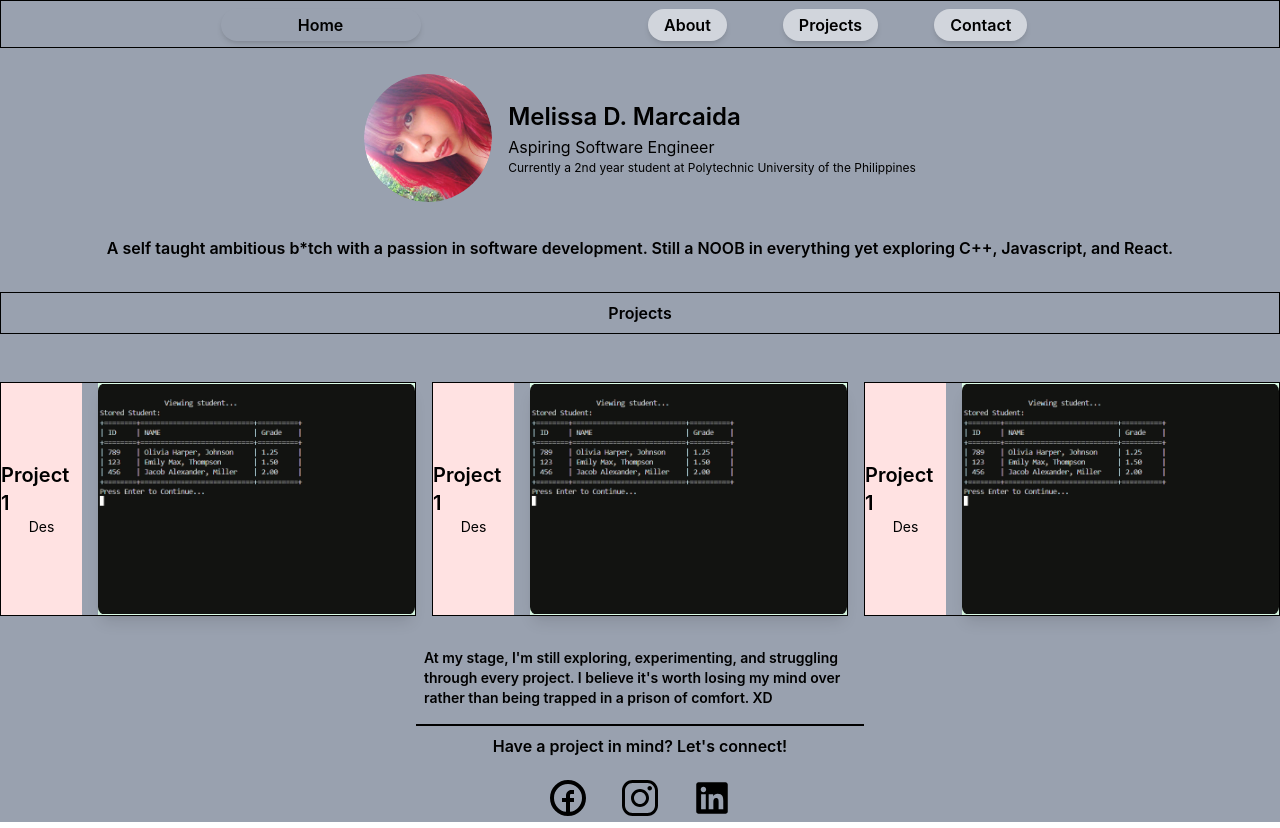
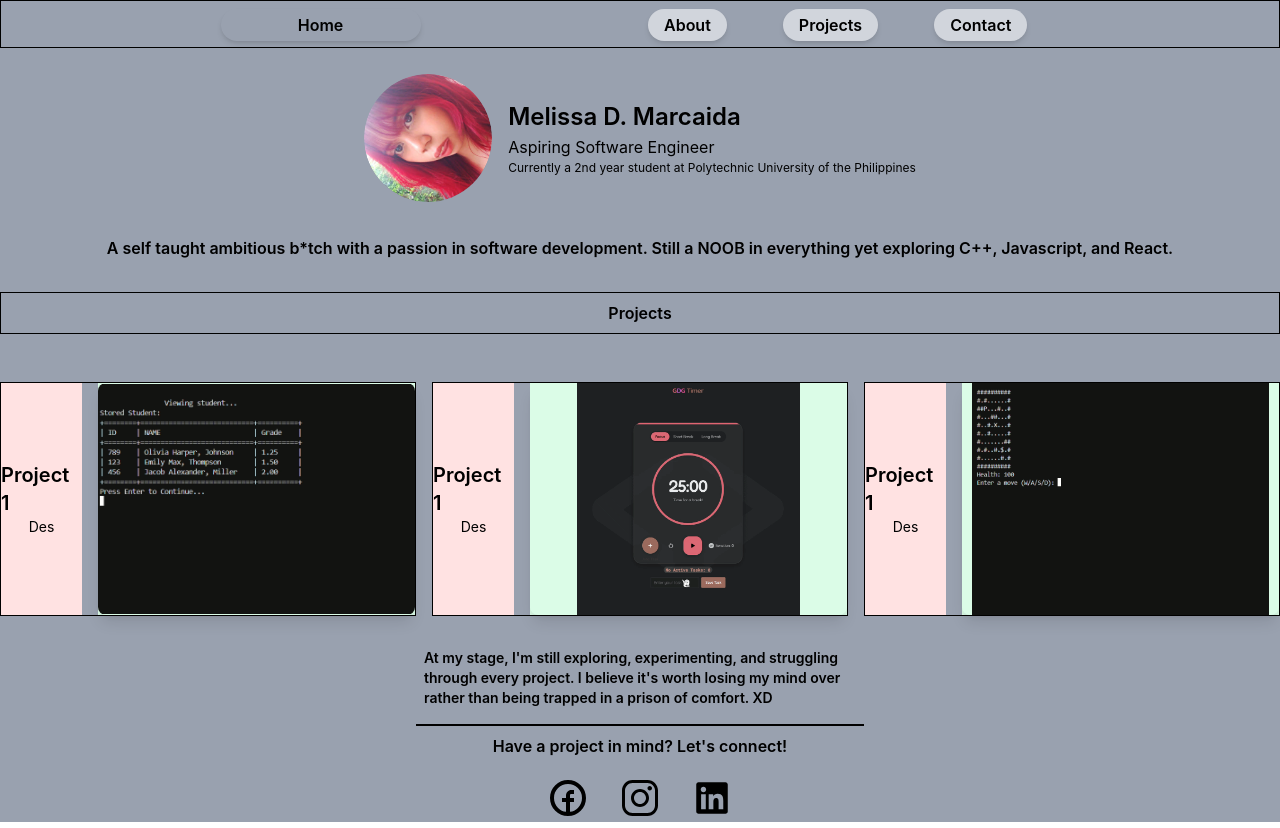
Before and after one commit to melrcai/starter-portfolio, a React (Vite) app: page / in a window 1280 px wide. Built offline with nearby package versions, Linux system fonts and the light colour scheme.

Commit message:
add some of my projects

```diff
--- a/src/App.jsx
+++ b/src/App.jsx
@@ -4,6 +4,8 @@ import NavButton from './components/NavButton'
 import Project from './components/Project'
 import mel from './assets/mel.jpg'
 import StudentRecord from './assets/StudentRecord.gif'
+import GdgPomodoro from './assets/GdgPomodoro.gif'
+import DungeonCrawler from './assets/DungeonCrawler.gif'
 import { TiSocialFacebookCircular } from "react-icons/ti";
 import { IoLogoInstagram } from "react-icons/io";
 import { FaLinkedin } from "react-icons/fa";
@@ -53,8 +55,8 @@ function App() {
           <div className="flex mx-auto md:flex-row justify-center items-center flex-col items-center justify-center gap-4 mt-12">
 
             <Project description="Des" image={<img src={StudentRecord} alt="Student Record" className="w-full h-[8rem] xs:w-80 xs:h-58 object-contain block rounded md:rounded-lg shadow-lg transition-transform duration-500 ease-in-out hover:scale-110" />}>Project 1</Project>
-            <Project description="Des" image={<img src={StudentRecord} alt="Student Record" className="w-full h-[8rem] xs:w-80 xs:h-58 object-contain block rounded md:rounded-lg shadow-lg transition-transform duration-500 ease-in-out hover:scale-110" />}>Project 1</Project>
-            <Project description="Des" image={<img src={StudentRecord} alt="Student Record" className="w-full h-[8rem] xs:w-80 xs:h-58 object-contain block rounded md:rounded-lg shadow-lg transition-transform duration-500 ease-in-out hover:scale-110" />}>Project 1</Project>
+            <Project description="Des" image={<img src={GdgPomodoro} alt="GDG Pomodoro" className="w-full h-[8rem] xs:w-80 xs:h-58 object-contain block rounded md:rounded-lg shadow-lg transition-transform duration-500 ease-in-out hover:scale-110" />}>Project 1</Project>
+            <Project description="Des" image={<img src={DungeonCrawler} alt="Dungeon Crawler" className="w-full h-[8rem] xs:w-80 xs:h-58 object-contain block rounded md:rounded-lg shadow-lg transition-transform duration-500 ease-in-out hover:scale-110" />}>Project 1</Project>
 
           </div>
         </div>
```
Also changed, not shown: src/assets/DungeonCrawler.gif (added), src/assets/GdgPomodoro.gif (added).
